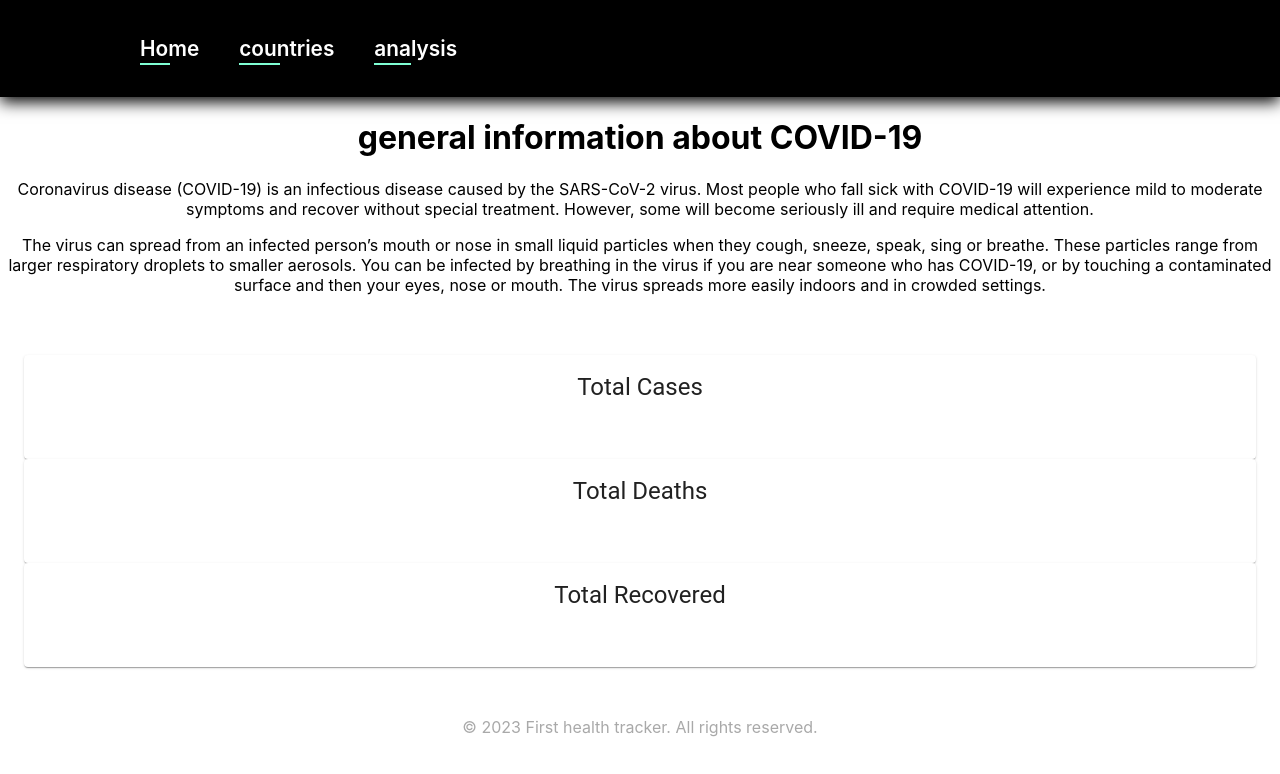
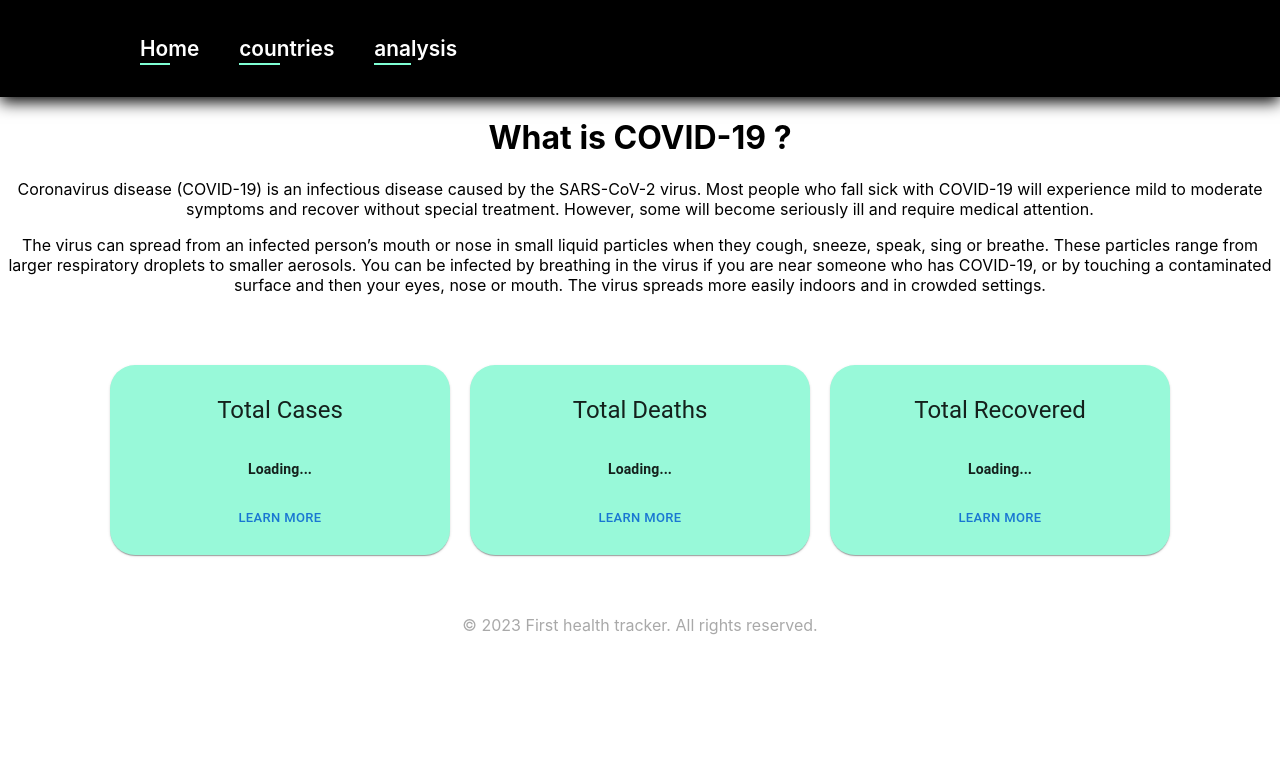
Before and after one commit to Iddahodhiambo/Covid-19-tracker, a React (Create React App) app: page / in a window 1280 px wide. Shown: the top 774 px of the page. Built offline with nearby package versions, Linux system fonts and the light colour scheme; no server answers; a web font is replaced by a local one.

Commit message:
added styling to homepage

```diff
--- a/package.json
+++ b/package.json
@@ -5,6 +5,7 @@
   "dependencies": {
     "@emotion/react": "^11.10.5",
     "@emotion/styled": "^11.10.5",
+    "@mui/icons-material": "^5.11.0",
     "@mui/material": "^5.11.6",
     "@testing-library/jest-dom": "^5.16.5",
     "@testing-library/react": "^13.4.0",
--- a/src/App.css
+++ b/src/App.css
@@ -2,6 +2,17 @@
 
 .App {
   text-align: center;
+  background-color: white;
+}
+.learn-more-btn{
+  border: 0;
+  border-radius: 40px;
+ /* box-shadow: 0 5px 15px rgba(0,0,0.1),0 6px 6px rgba(0,0,0.1);*/
+  color: #5c595999 ;
+  cursor: pointer;
+  font-size: 15px;
+  padding: 14px 40px;
+
 }
 
 .footer{
@@ -14,3 +25,31 @@
   color: darkgrey;
 
 }
+/* dashcard-container */
+.dashcard-container {
+  display: flex;
+  flex-direction: row;
+  flex-wrap: wrap;
+  justify-content: center;
+  align-items: center;
+  align-content: center;
+}
+
+/* dashcard */
+.dashcard-container .dashcard{
+  display: flex;
+  flex-direction: column;
+  justify-content: center;
+  align-items: center;
+  align-content: center;
+  width: 100%;
+  height: 250px;
+  margin: 10px;
+  padding: 10px;
+  border-radius: 25px;
+  background: rgb(152, 249, 217);
+  padding: 20px;
+  width: 300px;
+  height: 150px;
+
+}
--- a/src/App.js
+++ b/src/App.js
@@ -8,6 +8,7 @@ import Countries from './components/Countries';
 import Analysis from './components/Analysis'
 import Footer from './components/Footer';
  import {Switch,Route} from 'react-router-dom';
+
 
 
 function App() {
--- a/src/components/Home.js
+++ b/src/components/Home.js
@@ -2,10 +2,13 @@ import React from "react";
 import InfoBox from "./InfoBox";
 
 
+
 function Home() {
+
     return(
-    <div className="mainSection">
-      <h1>general information about COVID-19</h1>
+    <div className="mai>nSection">
+
+      <h1>What is COVID-19 ?</h1>
       Coronavirus disease (COVID-19) is an infectious disease caused by the SARS-CoV-2 virus.
       Most people who fall sick with COVID-19 will experience mild to moderate symptoms and recover without special treatment. However, some will become seriously ill and require medical attention.
       <p>The virus can spread from an infected person’s mouth or nose in small liquid particles when they cough, sneeze, speak, sing or breathe. These particles range from larger respiratory droplets to smaller aerosols.
--- a/src/components/InfoBox.js
+++ b/src/components/InfoBox.js
@@ -1,12 +1,57 @@
-import React from 'react';
 import { Box } from "@mui/system";
 import Typography from "@mui/material/Typography";
-import { Card, CardHeader, CardContent } from "@mui/material";
+import { Card, CardHeader, CardContent, CardActions } from "@mui/material";
+import Button from "@mui/material/Button";
+import { Link } from "react-router-dom";
+import { useState, useEffect } from "react";
+import Countries from "./Countries";
+//import { styled, useTheme } from "@mui/material/styles";
+export default function Home({countries}) {
+    //   fetch stats from API
+    const [stats, setStats] = useState([]);
+    const [loading, setLoading] = useState(false);
+    useEffect(() => {
+      fetchCountryData();
+    }, []);
 
+    const fetchCountryData = async () => {
+      setLoading(true);
+      const options = {
+        method: "GET",
+        headers: {
+          "X-RapidAPI-Key": "8cb05c0c99msh54bd09dc4e0a425p1571ddjsnf812c3d83eac",
+          "X-RapidAPI-Host": "covid-193.p.rapidapi.com",
+        },
+      };
 
-function InfoBox() {
+      const response = await fetch(
+        "https://covid-193.p.rapidapi.com/statistics",
+        options
+      );
+      const data = await response.json();
+      setStats(data.response);
+      console.log(data.response);
+      setLoading(false);
+    };
+
+    // function to get total cases, recovered
+    const getTotal = (type) => {
+      let total = 0;
+      stats.forEach((country) => {
+        total += country.cases[type];
+      });
+      return total;
+    };
+
+    // function to get total deaths
+    const getTotalDeaths = () => {
+      let total = 0;
+      stats.forEach((country) => {
+        total += country.deaths.total;
+      });
+      return total;
+    };
   return (
-
     <Box component="main" sx={{ flexGrow: 1, p: 3 }} className="home-container">
       <div style={{ padding: "10px 0" }} />
       <Typography className="dashcard-container">
@@ -16,18 +61,17 @@ function InfoBox() {
           <CardContent>
             <Typography variant="body2" color="text.light">
               <strong>
-                  {/* {loading ? "Loading..." : getTotal("total").toLocaleString()} */}
+                {loading ? "Loading..." : getTotal("total").toLocaleString()}
               </strong>
             </Typography>
           </CardContent>
-            {/* <CardActions className="card-actions">
+          <CardActions className="card-actions">
             <Link to={"/countries"} onClick={() => <Countries />}>
               <Button size="small" className="learn-more-btn">
                 Learn More
               </Button>
             </Link>
           </CardActions>
-             */}
         </Card>
         {/* card to display total number of covid-19 deaths */}
         <Card className="dashcard">
@@ -35,17 +79,17 @@ function InfoBox() {
           <CardContent>
             <Typography variant="body2" color="text.light">
               <strong>
-                  {/* {loading ? "Loading..." : getTotalDeaths().toLocaleString()} */}
+                {loading ? "Loading..." : getTotalDeaths().toLocaleString()}
               </strong>
             </Typography>
           </CardContent>
-            {/* <CardActions className="card-actions">
+          <CardActions className="card-actions">
             <Link to={"/countries"} onClick={() => <Countries />}>
               <Button size="small" className="learn-more-btn">
                 Learn More
               </Button>
             </Link>
-            </CardActions> */}
+          </CardActions>
         </Card>
         {/* card to display total number of covid-19 recovered */}
         <Card className="dashcard">
@@ -53,25 +97,21 @@ function InfoBox() {
           <CardContent>
             <Typography variant="body2" color="text.light">
               <strong>
-                  {/* {loading
+                {loading
                   ? "Loading..."
-                    : getTotal("recovered").toLocaleString()} */}
+                  : getTotal("recovered").toLocaleString()}
               </strong>
             </Typography>
           </CardContent>
-            {/* <CardActions className="card-actions">
+          <CardActions className="card-actions">
             <Link to={"/countries"} onClick={() => <Countries countries={countries} />}>
               <Button size="small" className="learn-more-btn">
                 Learn More
               </Button>
             </Link>
-            </CardActions> */}
+          </CardActions>
         </Card>
       </Typography>
     </Box>
-
-
-    )
+  );
 }
-
-export default InfoBox;
--- a/src/index.css
+++ b/src/index.css
@@ -10,4 +10,6 @@ body {
 code {
   font-family: source-code-pro, Menlo, Monaco, Consolas, 'Courier New',
     monospace;
+    background-color: #282c34;
+
 }
```
Also changed, not shown: 1 other file (tests, documents, lock files or other folders). Lines whose indentation alone changed are shown as unchanged.
